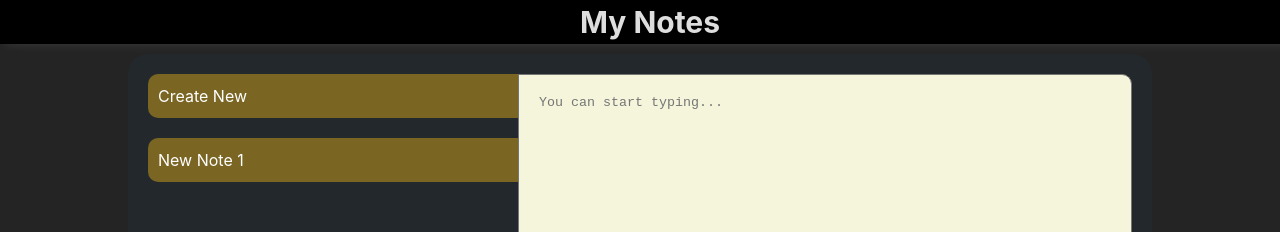
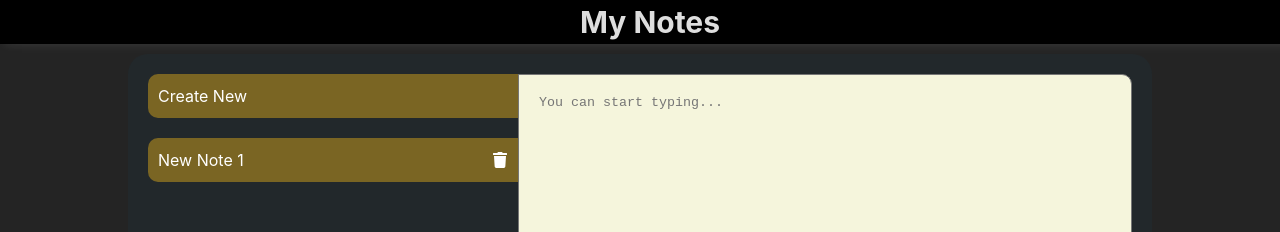
Before and after one commit to avinashid/NotesApp, a React (Vite) app: page / in a window 1280 px wide. Shown: the top 232 px of the page. Built offline with nearby package versions, Linux system fonts and the light colour scheme.

Commit message:
added delete functionality

```diff
--- a/package.json
+++ b/package.json
@@ -12,6 +12,7 @@
     "@reduxjs/toolkit": "^1.9.1",
     "react": "^18.2.0",
     "react-dom": "^18.2.0",
+    "react-icons": "^4.7.1",
     "react-redux": "^8.0.5"
   },
   "devDependencies": {
--- a/src/App.css
+++ b/src/App.css
@@ -39,7 +39,9 @@
   outline: 0px;
 }
 .eachList{
-  color:white;
+  display: flex;
+  justify-content: space-between;
+  align-items: center;  color:white;
   background-color: rgba(209, 161, 29, 0.5);
   width:350px;
   padding:10px;
--- a/src/components/EachList.jsx
+++ b/src/components/EachList.jsx
@@ -1,6 +1,7 @@
 import React from "react";
+import { FaTrash } from "react-icons/fa";
 import { useDispatch, useSelector } from "react-redux";
-import { setCurrentList } from "../features/list/listSlice";
+import { setCurrentList,deleteList } from "../features/list/listSlice";
 
 const EachList = ({ id, note }) => {
   const dispatch = useDispatch();
@@ -10,13 +11,22 @@ const EachList = ({ id, note }) => {
   let temp = useSelector(
     (state) => state.list.listProps.filter((f) => f.id === id)[0].title
   );
-  console.log(temp);
-  if (note.length > 2) {
+  if (note.trim().length > 2) {
     temp = note;
+    temp = temp.slice(0, 30);
+    if (temp.trim().includes("\n")) {
+      let end = temp.trim().indexOf("\n");
+      temp = temp.slice(0, end);
+    }
+  }
+
+  const deleteListAction=()=>{
+    dispatch(deleteList(id))
   }
   return (
     <div className="eachList" onClick={listOnClick}>
-      {temp.slice(0, 25)}
+      <div>{temp}</div>
+      <FaTrash onClick={deleteListAction}/>
     </div>
   );
 };
--- a/src/features/list/listSlice.jsx
+++ b/src/features/list/listSlice.jsx
@@ -6,7 +6,7 @@ export const listSlice = createSlice({
     value: 0,
     listProps: [
       {
-        title:"New Note 1",
+        title: "New Note 1",
         key: "key1",
         id: "id1",
         note: "",
@@ -37,14 +37,17 @@ export const listSlice = createSlice({
           : { ...s }
       );
     },
+    deleteList: (state, action) => {
+      const i=state.listProps.map((arr, i) => {
+        if (arr.id === action.payload) return i;
+      });
+      state.listProps.pop(i);
+    },
   },
 });
 
 // Action creators are generated for each case reducer function
-export const {
-  setCurrentList,
-  updateList,
-  addList,
-} = listSlice.actions;
+export const { deleteList, setCurrentList, updateList, addList } =
+  listSlice.actions;
 
 export default listSlice.reducer;
```
Also changed, not shown: 1 other file (tests, documents, lock files or other folders).
